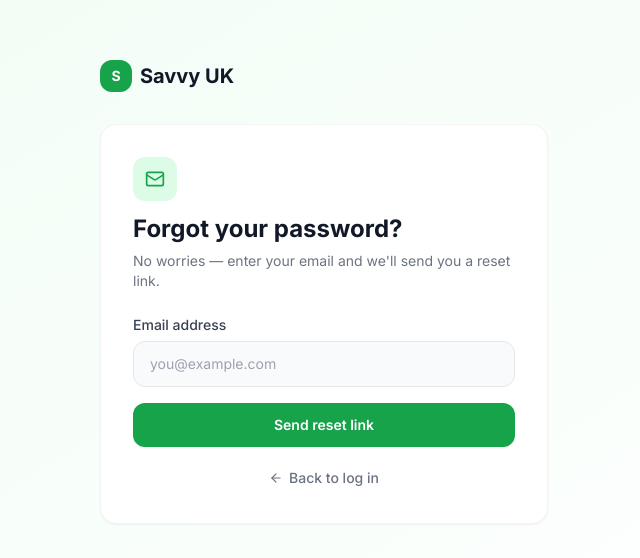
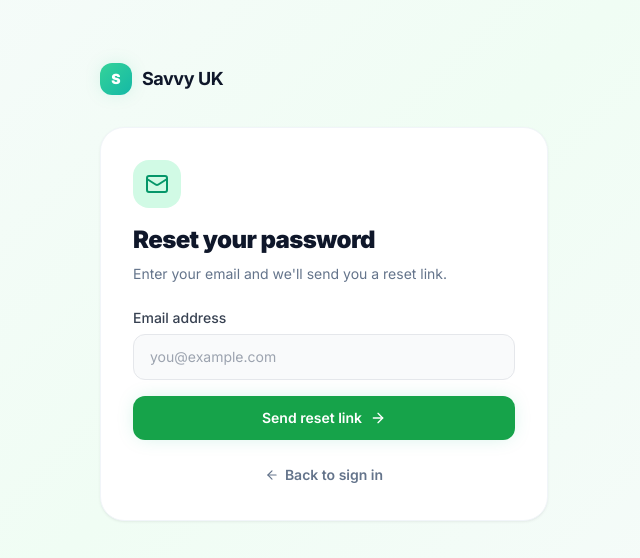
Before and after one commit to whomimohshukla/Savvy-UK, a Next.js app in the folder frontend/: page /auth/forgot-password in a window 1280 px wide. Shown: the part 108-666 px from the top of the page, without its empty margins (316-956 px from the left). Built offline with nearby package versions, Linux system fonts and the light colour scheme.

Commit message:
refactor ForgotPasswordPage component for improved layout and user experience; update styling and enhance accessibility

```diff
--- a/frontend/src/app/auth/forgot-password/page.tsx
+++ b/frontend/src/app/auth/forgot-password/page.tsx
@@ -3,19 +3,19 @@
 import { useState } from 'react';
 import Link from 'next/link';
 import { useForm } from 'react-hook-form';
-import { Loader2, ArrowLeft, CheckCircle2, Mail } from 'lucide-react';
+import { Loader2, ArrowLeft, CheckCircle2, Mail, ArrowRight } from 'lucide-react';
 import { Alert } from '@/components/ui/index';
 
 export default function ForgotPasswordPage() {
-  const [sent, setSent] = useState(false);
+  const [sent, setSent]   = useState(false);
   const [error, setError] = useState('');
+
   const { register, handleSubmit, getValues, formState: { errors, isSubmitting } } = useForm<{ email: string }>();
 
-  const onSubmit = async ({ email }: { email: string }) => {
+  const onSubmit = async (_data: { email: string }) => {
     setError('');
     try {
-      // In production, call your API reset endpoint
-      await new Promise(r => setTimeout(r, 1000)); // simulate
+      await new Promise(r => setTimeout(r, 1000));
       setSent(true);
     } catch {
       setError('Failed to send reset email. Please try again.');
@@ -23,45 +23,49 @@ export default function ForgotPasswordPage() {
   };
 
   return (
-    <div className="min-h-screen bg-gradient-to-br from-green-50 to-white flex items-center justify-center p-4">
+    <div
+      className="min-h-screen flex items-center justify-center p-5"
+      style={{ background: 'linear-gradient(135deg, #F8FAFC 0%, #F0FDF4 50%, #F8FAFC 100%)' }}
+    >
       <div className="w-full max-w-md">
         {/* Logo */}
-        <div className="mb-8 flex items-center gap-2">
-          <Link href="/" className="flex items-center gap-2">
-            <div className="flex h-8 w-8 items-center justify-center rounded-lg bg-green-600">
-              <span className="text-sm font-bold text-white">S</span>
+        <div className="mb-8 flex items-center gap-2.5">
+          <Link href="/" className="flex items-center gap-2.5">
+            <div className="flex h-8 w-8 items-center justify-center rounded-xl bg-gradient-to-br from-emerald-400 to-teal-500 shadow-glow-sm">
+              <span className="text-sm font-black text-white">S</span>
             </div>
-            <span className="text-xl font-bold text-gray-900">Savvy UK</span>
+            <span className="text-lg font-bold text-slate-900 tracking-tight">Savvy UK</span>
           </Link>
         </div>
 
         {sent ? (
-          <div className="card p-8 text-center">
-            <div className="mx-auto mb-4 flex h-14 w-14 items-center justify-center rounded-full bg-green-100">
-              <CheckCircle2 className="h-7 w-7 text-green-600" />
+          <div className="rounded-3xl border border-slate-100 bg-white p-10 text-center shadow-card">
+            <div className="mx-auto mb-5 flex h-16 w-16 items-center justify-center rounded-2xl bg-emerald-100">
+              <CheckCircle2 className="h-8 w-8 text-emerald-600" />
             </div>
-            <h2 className="text-xl font-bold text-gray-900 mb-2">Check your email</h2>
-            <p className="text-gray-500 text-sm mb-6">
-              We've sent a password reset link to <strong className="text-gray-700">{getValues('email')}</strong>.
+            <h2 className="text-2xl font-black text-slate-900 mb-2 tracking-tight">Check your email</h2>
+            <p className="text-slate-500 text-sm mb-8 leading-relaxed">
+              We've sent a password reset link to{' '}
+              <strong className="text-slate-700">{getValues('email')}</strong>.
               It will expire in 1 hour.
             </p>
-            <Link href="/auth" className="btn-primary w-full justify-center py-2.5 text-sm">
-              Back to log in
+            <Link href="/auth" className="btn-primary w-full justify-center py-3">
+              Back to sign in <ArrowRight className="h-4 w-4" />
             </Link>
           </div>
         ) : (
-          <div className="card p-8">
+          <div className="rounded-3xl border border-slate-100 bg-white p-8 shadow-card">
             <div className="mb-6">
-              <div className="mb-3 flex h-11 w-11 items-center justify-center rounded-xl bg-green-100">
-                <Mail className="h-5 w-5 text-green-600" />
+              <div className="mb-4 flex h-12 w-12 items-center justify-center rounded-2xl bg-emerald-100">
+                <Mail className="h-6 w-6 text-emerald-600" />
               </div>
-              <h1 className="text-2xl font-bold text-gray-900">Forgot your password?</h1>
-              <p className="mt-1.5 text-sm text-gray-500">
-                No worries — enter your email and we'll send you a reset link.
+              <h1 className="text-2xl font-black text-slate-900 tracking-tight">Reset your password</h1>
+              <p className="mt-2 text-sm text-slate-500">
+                Enter your email and we'll send you a reset link.
               </p>
             </div>
 
-            {error && <Alert variant="error" className="mb-4">{error}</Alert>}
+            {error && <Alert variant="error" className="mb-5">{error}</Alert>}
 
             <form onSubmit={handleSubmit(onSubmit)} className="space-y-4">
               <div>
@@ -69,7 +73,7 @@ export default function ForgotPasswordPage() {
                 <input
                   type="email"
                   autoComplete="email"
-                  className={`form-input ${errors.email ? 'border-red-300' : ''}`}
+                  className={`form-input ${errors.email ? 'border-red-400' : ''}`}
                   placeholder="you@example.com"
                   {...register('email', { required: 'Email is required' })}
                 />
@@ -79,17 +83,18 @@ export default function ForgotPasswordPage() {
               <button
                 type="submit"
                 disabled={isSubmitting}
-                className="btn-primary w-full justify-center py-3 text-sm"
+                className="btn-primary w-full justify-center py-3 shadow-glow-sm"
               >
                 {isSubmitting && <Loader2 className="h-4 w-4 animate-spin" />}
                 {isSubmitting ? 'Sending…' : 'Send reset link'}
+                {!isSubmitting && <ArrowRight className="h-4 w-4" />}
               </button>
             </form>
 
-            <div className="mt-5 text-center">
-              <Link href="/auth" className="inline-flex items-center gap-1.5 text-sm font-medium text-gray-500 hover:text-gray-700">
+            <div className="mt-6 text-center">
+              <Link href="/auth" className="inline-flex items-center gap-1.5 text-sm font-semibold text-slate-500 hover:text-slate-700 transition-colors">
                 <ArrowLeft className="h-3.5 w-3.5" />
-                Back to log in
+                Back to sign in
               </Link>
             </div>
           </div>
```
